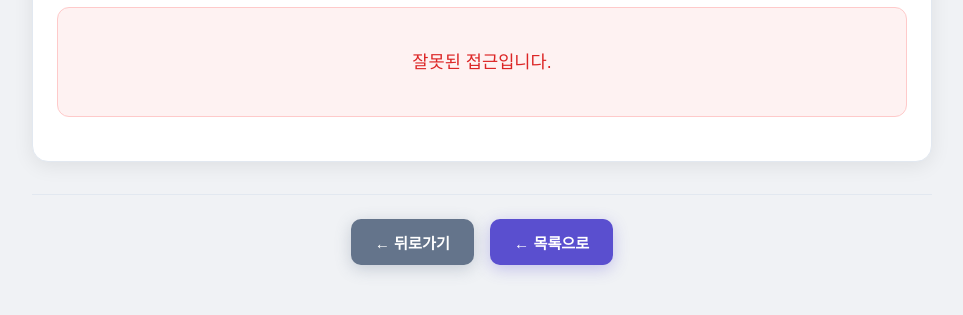
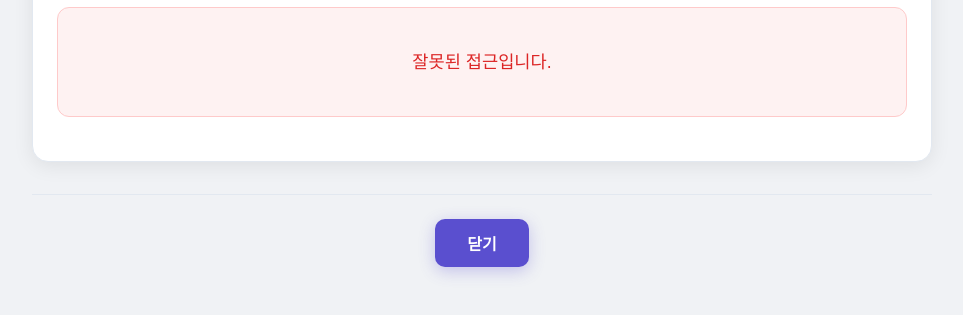
Before and after one commit to yhun1542/emarknews-v2, a website: page public/detail.html in a window 1280 px wide. Shown: the part 95-410 px from the top of the page, without its empty margins (158-1121 px from the left). Drawn offline with Linux system fonts and the light colour scheme; a web font is replaced by a local one.

Commit message:
🔧 Fix Detail Page Close Button
✅ Proper Window Close Implementation:
- Replace dual navigation buttons with single '닫기' button
- Use window.close() for proper tab/window closing
- Works correctly with window.open() from main page

🎨 Clean UI Design:
- Single centered button layout
- Consistent purple styling
- Proper padding and hover effects

🔧 Technical Fix:
- Remove unnecessary navigation options
- Simplified onclick handler: window.close()
- Clean CSS without unused styles

Expected Result: Detail pages opened in new tabs will close properly when '닫기' button is clicked

```diff
--- a/public/detail.html
+++ b/public/detail.html
@@ -227,7 +227,6 @@
         .bottom-nav {
             display: flex;
             justify-content: center;
-            gap: 16px;
             margin-top: 32px;
             padding-top: 24px;
             border-top: 1px solid var(--border-color);
@@ -237,30 +236,19 @@
             background: var(--primary-color);
             color: white;
             border: none;
-            padding: 12px 24px;
+            padding: 12px 32px;
             border-radius: 10px;
             cursor: pointer;
-            font-size: 0.95rem;
+            font-size: 1rem;
             font-weight: 600;
             transition: all 0.3s ease;
             box-shadow: 0 4px 16px rgba(90, 79, 207, 0.3);
-            min-width: 120px;
         }
 
         .action-button:hover {
             background: var(--primary-dark);
             transform: translateY(-2px);
             box-shadow: 0 6px 24px rgba(90, 79, 207, 0.4);
-        }
-
-        .action-button:first-child {
-            background: var(--text-secondary);
-            box-shadow: 0 4px 16px rgba(100, 116, 139, 0.3);
-        }
-
-        .action-button:first-child:hover {
-            background: #475569;
-            box-shadow: 0 6px 24px rgba(100, 116, 139, 0.4);
         }
 
         @media (max-width: 768px) {
@@ -307,8 +295,7 @@
         </div>
 
         <div class="bottom-nav">
-            <button class="action-button close-button" onclick="window.history.back()">← 뒤로가기</button>
-            <button class="action-button close-button" onclick="window.location.href='/'">← 목록으로</button>
+            <button class="action-button close-button" onclick="window.close()">닫기</button>
         </div>
     </div>
 
```
